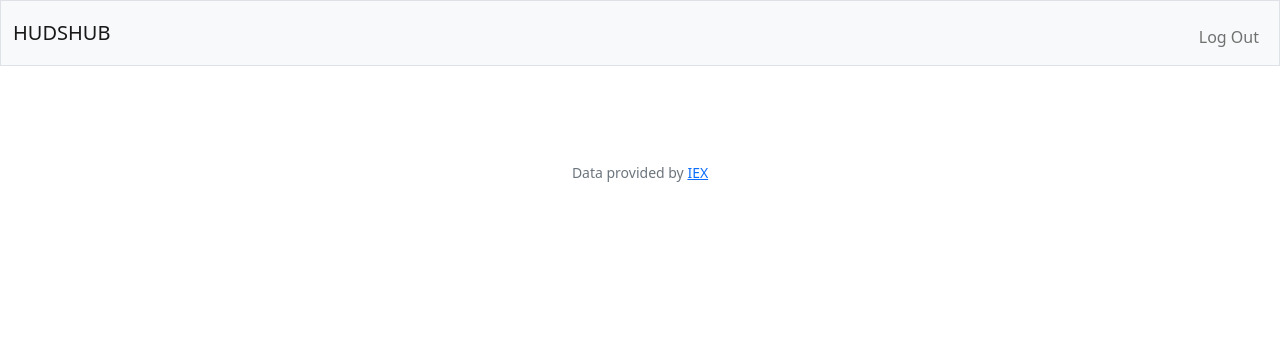
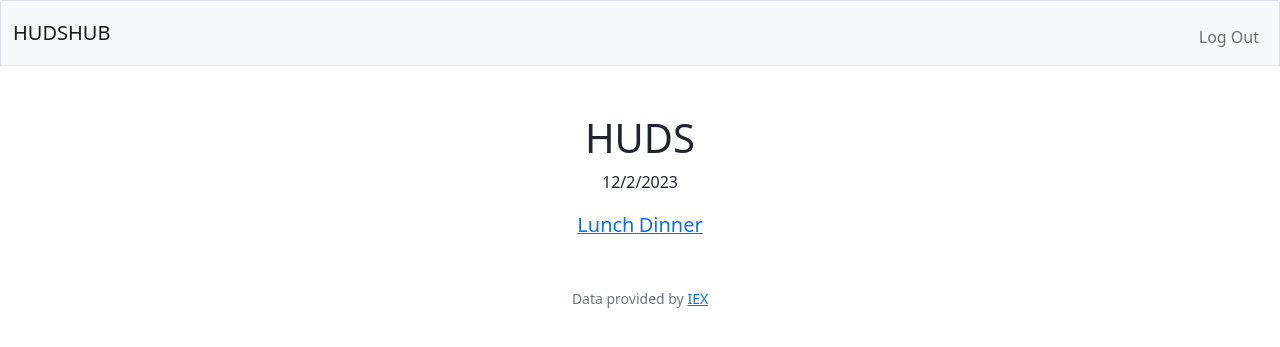
Before and after one commit to alexli2800/CS50project, a Flask app: page / in a window 1280 px wide. Shown: the top 347 px of the page. Run offline with Flask 3, Linux system fonts and the light colour scheme; a user stored in the database is signed in; some libraries are stand-ins or nearby versions.

Commit message:
Sat, Dec 2, 2023, 12:43 AM -05:00

```diff
--- a/templates/home.html
+++ b/templates/home.html
@@ -1,15 +1,10 @@
 {% extends "layout.html" %}
 
-<!DOCTYPE html>
+{% block title %}
+    HUDSHUB: Welcome to HUDS Menu Review!
+{% endblock %}
 
-<html lang="en">
-    <head>
-        <link href="https://cdn.jsdelivr.net/npm/bootstrap@5.2.3/dist/css/bootstrap.min.css" rel="stylesheet" integrity="sha384-rbsA2VBKQhggwzxH7pPCaAqO46MgnOM80zW1RWuH61DGLwZJEdK2Kadq2F9CUG65" crossorigin="anonymous">
-        <link rel="stylesheet" type="text/css" href="styles.css">
-        <meta name="viewport" content="initial-scale=1, width=device-width">
-        <title>Welcome to HUDS Menu Review!</title>
-    </head>
-    <body class="background centered font">
+{% block main %}
 
         <!-- Header of page -->
         <h1 class="pink large topmargin" id="contact">HUDS</h1>
@@ -21,10 +16,10 @@
         </script>
 
         <!-- Two Buttons for Lunch & Dinner Selection -->
-        <a href="lunch.html"><bigbutton>Go to Lunch</bigbutton><f343/a>
-        <a href="dinner.html"><bigbutton>Go to Dinner</bigbutton></a>
+        <a href="lunch.html"><bigbutton>Lunch</bigbutton><f343/a>
+        <a href="dinner.html"><bigbutton>Dinner</bigbutton></a>
 
         <!-- Bootstrap JS -->
         <script src="https://cdn.jsdelivr.net/npm/bootstrap@5.2.3/dist/js/bootstrap.bundle.min.js" integrity="sha384-kenU1KFdBIe4zVF0s0G1M5b4hcpxyD9F7jL+jjXkk+Q2h455rYXK/7HAuoJl+0I4" crossorigin="anonymous"></script>
-    </body>
-</html>
+
+{% endblock %}
```
Also changed, not shown: 1 other file.
